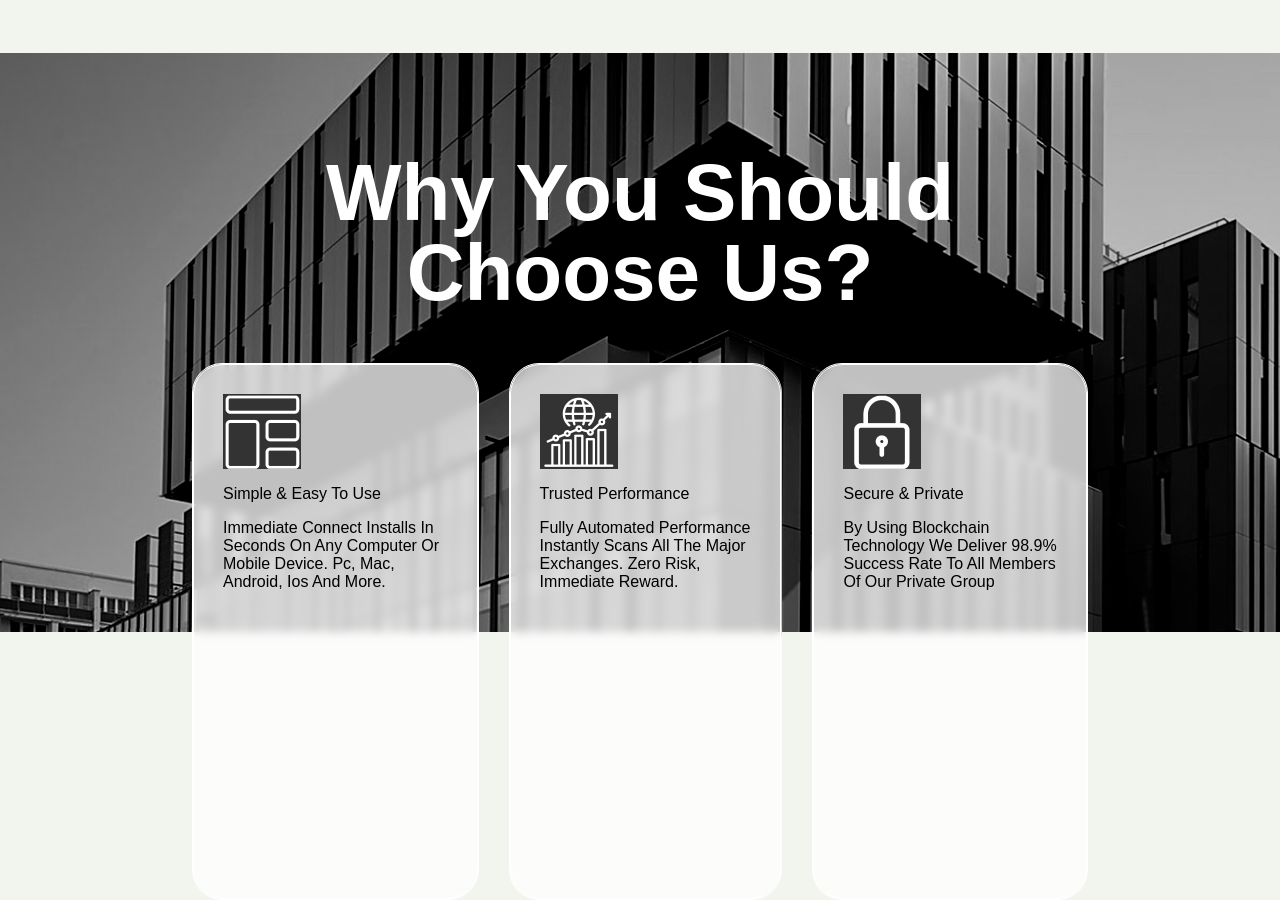
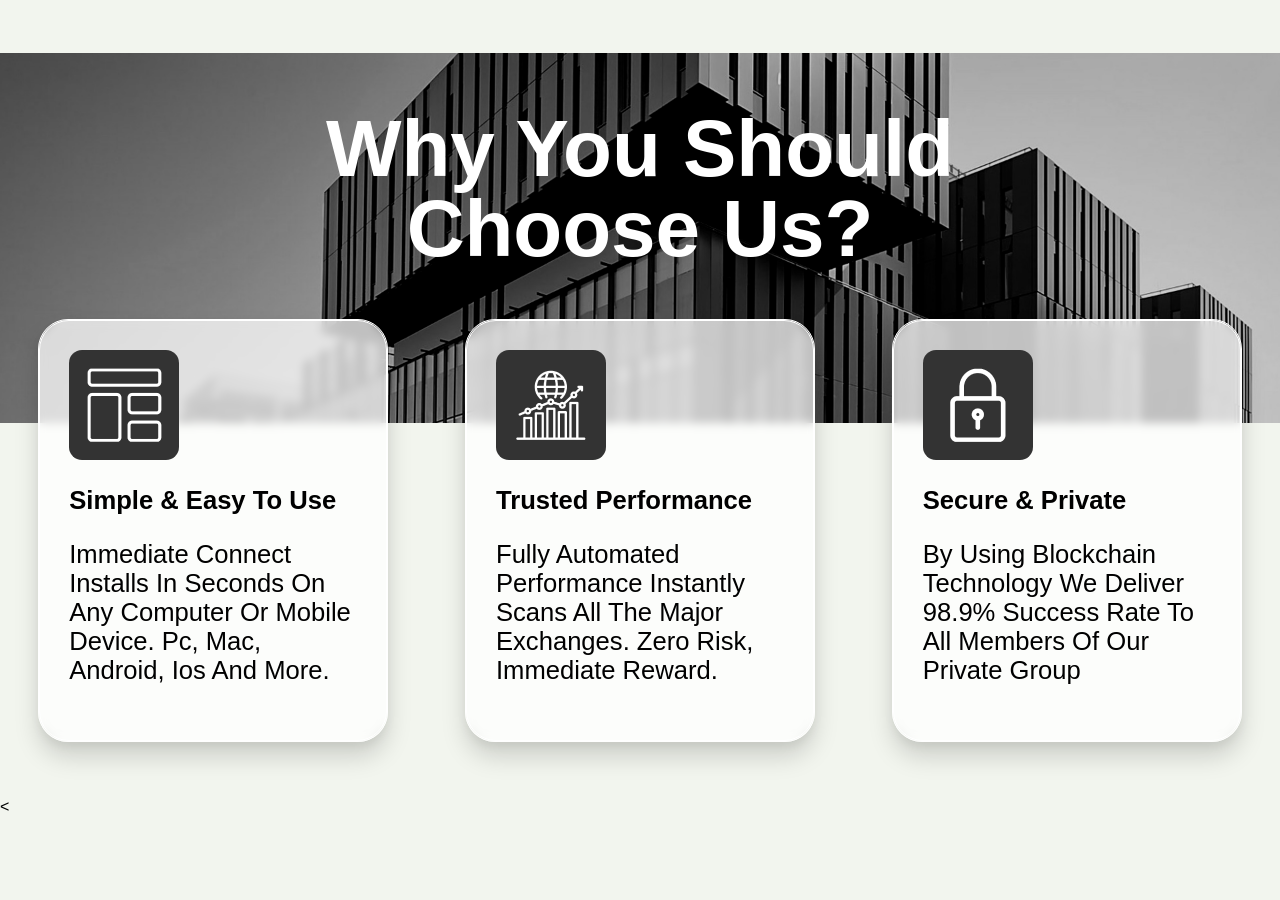
Before and after one commit to dakakeket/fackads, a plain HTML site: page index.html in a window 1280 px wide. Shown: the part 1012-1912 px from the top of the page. After the commit the page ends 1828 px from the top, so only its background shows below. Drawn offline with Linux system fonts and the light colour scheme.

Commit message:
some styles

```diff
--- a/index.html
+++ b/index.html
@@ -93,6 +93,9 @@
                 </div>
             </div>
         </section>
+        <section class="feature">
+            <
+        </section>
     </main>
 </div>
 </body>
--- a/style.css
+++ b/style.css
@@ -236,9 +236,9 @@
     margin: 0;
     background-image: url(images/back.png);
     background-position: center -6vh;
-    background-size: cover 70%;
+    background-size: contain;
     background-repeat: no-repeat;
-    padding: 0 15vw;
+    padding: 7vh 15vw;
     display: flex;
     flex-direction: column;
     justify-content: center;
@@ -246,7 +246,6 @@
 }
 
 .title_color-white {
-    margin-top: 100px;
     color: white;
     text-align: center;
 }
@@ -255,8 +254,7 @@
     display: flex;
     flex-direction: row;
     justify-content: space-between;
-    column-gap: 30px;
-
+    column-gap: 6vw;
 }
 
 .argument-block * {
@@ -268,11 +266,12 @@
     display: flex;
     flex-direction: column;
     flex-wrap: wrap;
-    height: 475px;
+    width: 18rem;
     border: 1px solid white;
     border-radius: 30px;
     background-color: rgba(255,255,255, 0.5);
     padding: 30px;
+    box-shadow: rgba(0, 0, 0, 0.15) 0px 15px 25px, rgba(0, 0, 0, 0.05) 0px 5px 10px;
 }
 
 .argument-block:before {
@@ -292,12 +291,23 @@
     display: flex;
     justify-content: center;
     align-items: center;
-    width: 78px;
-    height: 75px;
+    width: 110px;
+    height: 110px;
     background-color: #333333;
+    border-radius: 13px;
 }
 
+.argument__text {
+    font-size: 1.6rem;
+}
 
+.argument__title {
+    font-weight: 700;
+}
+
+.argument__description {
+    font-weight: 500;
+}
 
 @media screen and (min-width: 1920px) {
     .header {
```
